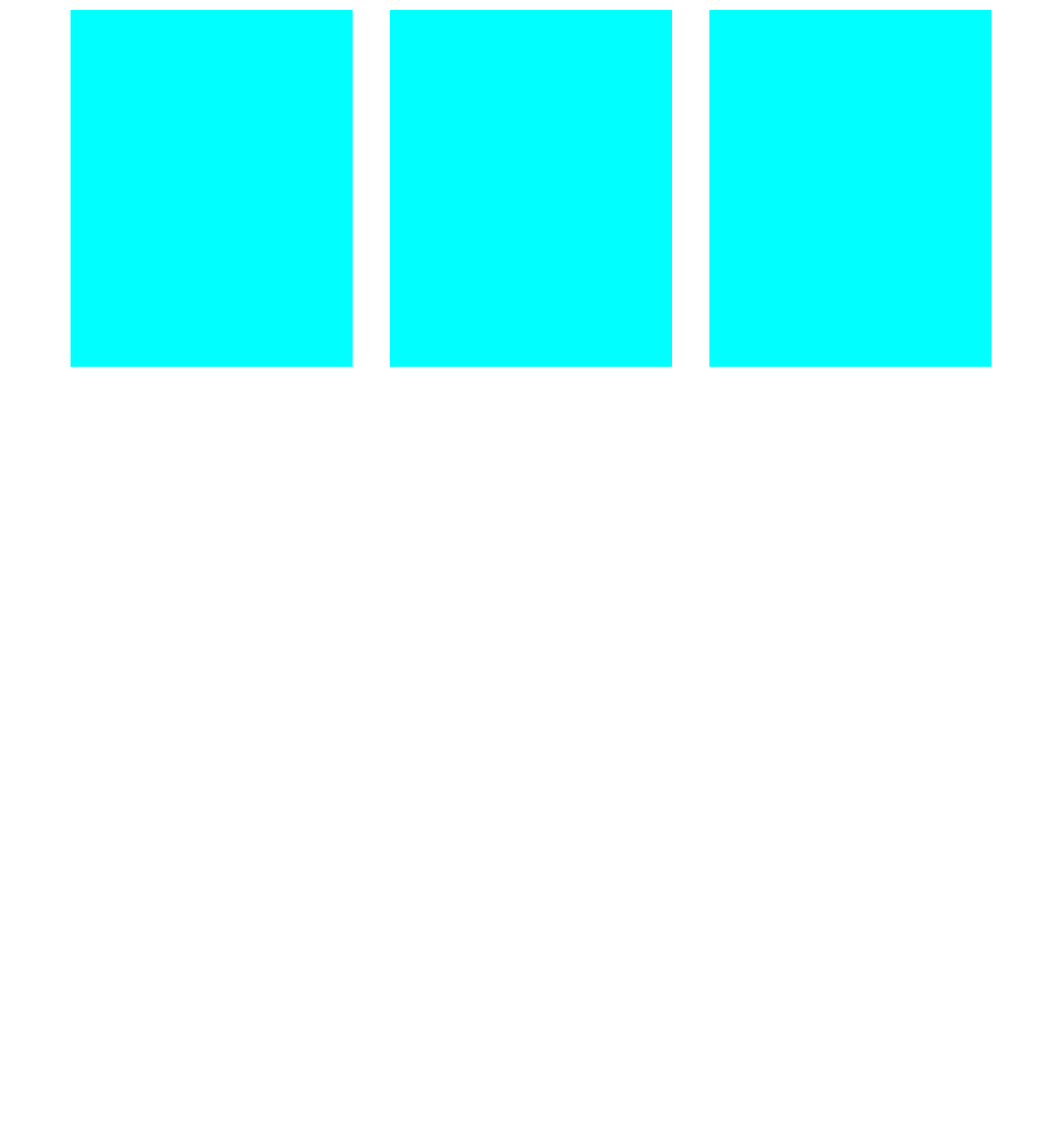
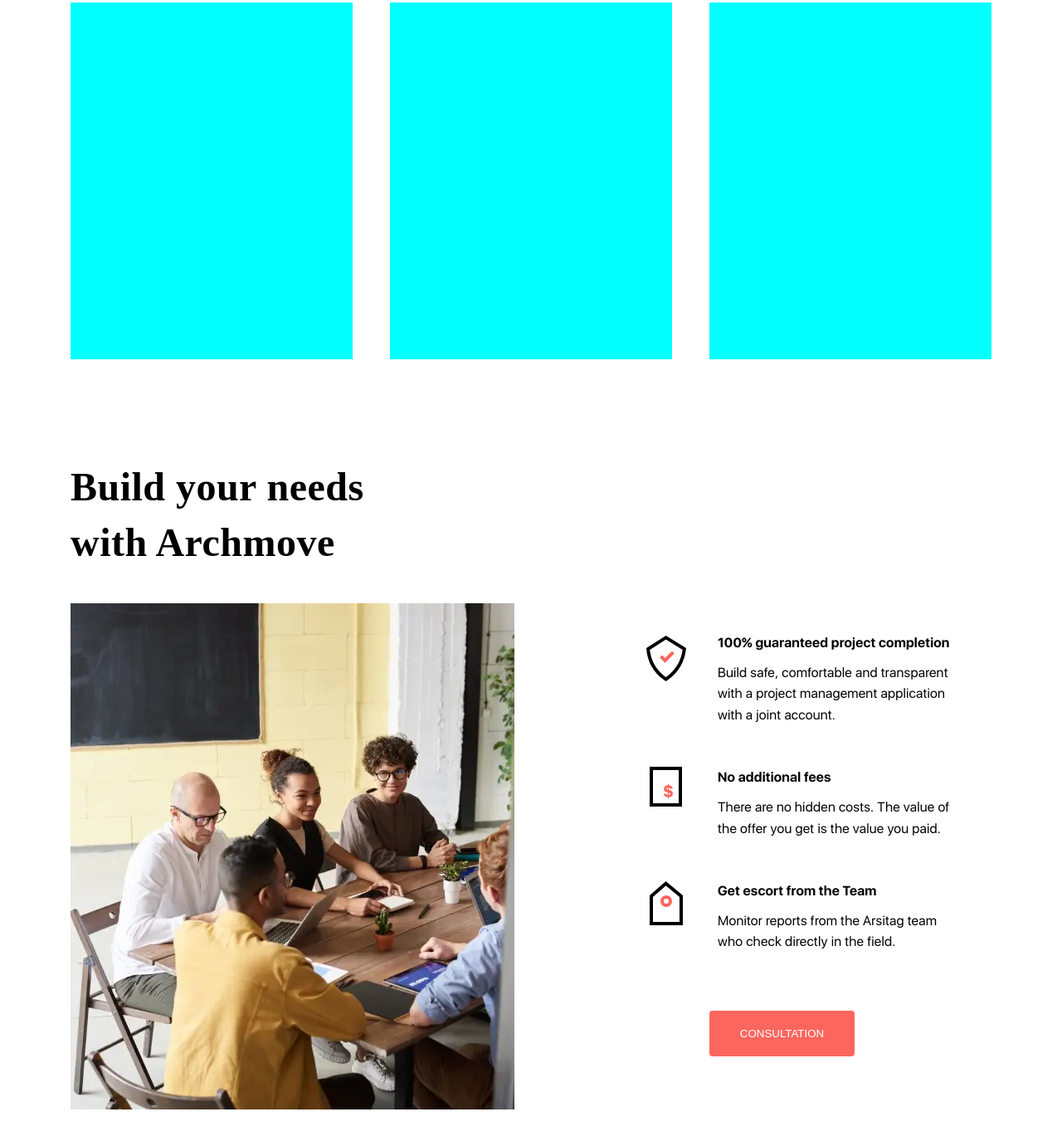
Before and after one commit to Knakna/houseWP, a website: page src/index.html in a window 1280 px wide. Shown: the part 1624-2999 px from the top of the page at 83% size. Before the commit the page ends 2126 px from the top, so only its background shows below. Drawn offline with nearby package versions, Linux system fonts and the light colour scheme; files that its build step writes are made by us from their sources; files whose address does not match are found by name.

Commit message:
add section archmove

```diff
--- /dev/null
+++ b/src/assets/scss/blocks/_archmove.scss
@@ -0,0 +1,44 @@
+.archmove {
+    padding: 6rem 0;
+}
+
+.archmove__title {
+    max-width: 36rem;
+
+    margin-bottom: 4rem;
+}
+
+.archmove__wrap {
+    display: flex;
+    justify-content: space-between;
+}
+
+.archmove__desc {
+    max-width: 44rem;
+
+    padding: 3.5rem 4rem 5rem 10rem;
+
+    position: relative;
+
+    background: url(./../images/archmove/icon1.svg) no-repeat 6% 7%, url(./../images/archmove/icon2.svg) no-repeat 7% 35%, url(./../images/archmove/icon3.svg) no-repeat 7% 60%;
+}
+
+.archmove__caption {
+    margin: 0 0 1rem 1rem;
+
+    font-size: px-to-rem(16);
+    font-weight: 700;
+    line-height: 1.6;
+    letter-spacing: 0.01em;
+}
+
+.archmove__text {
+    margin: 0 0 5rem 1rem;
+}
+
+.archmove__btn {
+    margin-top: 2rem;
+
+    min-width: 17.5rem;
+    min-height: 5.5rem;
+}
--- a/src/assets/scss/blocks/_room.scss
+++ b/src/assets/scss/blocks/_room.scss
@@ -9,3 +9,20 @@
 
     text-align: center;
 }
+
+
+.room__gallery {
+    display: grid;
+    justify-content: center;
+  align-items: center;
+  gap: 4.5rem;
+  grid-template-columns: repeat(3, 34rem);
+}
+
+.room__img {
+    display: block;
+
+    width: 34rem;
+    height: 43rem;
+    background: aqua;
+}
--- a/src/assets/scss/components/_title.scss
+++ b/src/assets/scss/components/_title.scss
@@ -2,22 +2,6 @@
     font-family: NewYork, serif;
     font-weight: 700;
     font-size: px-to-rem(48);
-    line-height: 1.5;
+    line-height: 1.4;
     letter-spacing: 0.01em;
-    }
-
-.room__gallery {
-    display: grid;
-    justify-content: center;
-  align-items: center;
-  gap: 4.5rem;
-  grid-template-columns: repeat(3, 34rem);
 }
-
-.room__img {
-    display: block;
-
-    width: 34rem;
-    height: 43rem;
-    background: aqua;
-}
--- a/src/assets/scss/style.scss
+++ b/src/assets/scss/style.scss
@@ -39,3 +39,4 @@
 @import "./components/title";
 @import "./blocks/main";
 @import "./blocks/room";
+@import "./blocks/archmove";
--- a/src/index.html
+++ b/src/index.html
@@ -107,10 +107,49 @@
     </section><!-- /.room -->
 
 
+    <!------------ archmove  ------------>
+    <section class="archmove">
+        <div class="container">
+            <h2 class="archmove__title title">Build your needs with Archmove
+            </h2>
+
+            <div class="archmove__wrap">
+
+                <picture>
+                    <source srcset="assets/images/archmove/archImg.webp" type="image/webp">
+                    <img class="archmove__img" src="assets/images/archmove/archImg.jpg" alt="image">
+                </picture>
+
+                <div class="archmove__desc">
+
+                    <dl class="archmove__box">
+                        <dt class="archmove__caption">100% guaranteed project completion
+                        </dt>
+                        <dd class="archmove__text text">Build safe, comfortable and transparent with a project management
+                            application with a joint account.</dd>
+
+                        <dt class="archmove__caption">No additional fees
+                        </dt>
+                        <dd class="archmove__text text">There are no hidden costs. The value of the offer you get is the
+                            value you
+                            paid.</dd>
+
+                        <dt class="archmove__caption">Get escort from the Team
+                        </dt>
+                        <dd class="archmove__text text">Monitor reports from the Arsitag team who check directly in the
+                            field.</dd>
+
+                    </dl>
 
 
+                    <button class="archmove__btn btn">CONSULTATION</button>
 
+                </div> <!-- /.archmove__desc -->
 
+            </div> <!-- /.archmove__wrap -->
+
+        </div><!-- /.container -->
+    </section><!-- /.archmove -->
 
 
 
```
Also changed, not shown: dist/assets/css/style.css, dist/assets/css/style.min.css, dist/assets/images/archmove/archImg.jpg (added), dist/assets/images/archmove/archImg.webp (added), dist/assets/images/archmove/icon1.svg (added), dist/assets/images/archmove/icon2.svg (added), dist/assets/images/archmove/icon3.svg (added), dist/index.html, src/assets/images/archmove/archImg.jpg (added), src/assets/images/archmove/archImg.webp (added), src/assets/images/archmove/icon1.svg (added), src/assets/images/archmove/icon2.svg (added), src/assets/images/archmove/icon3.svg (added), 1 other file.
